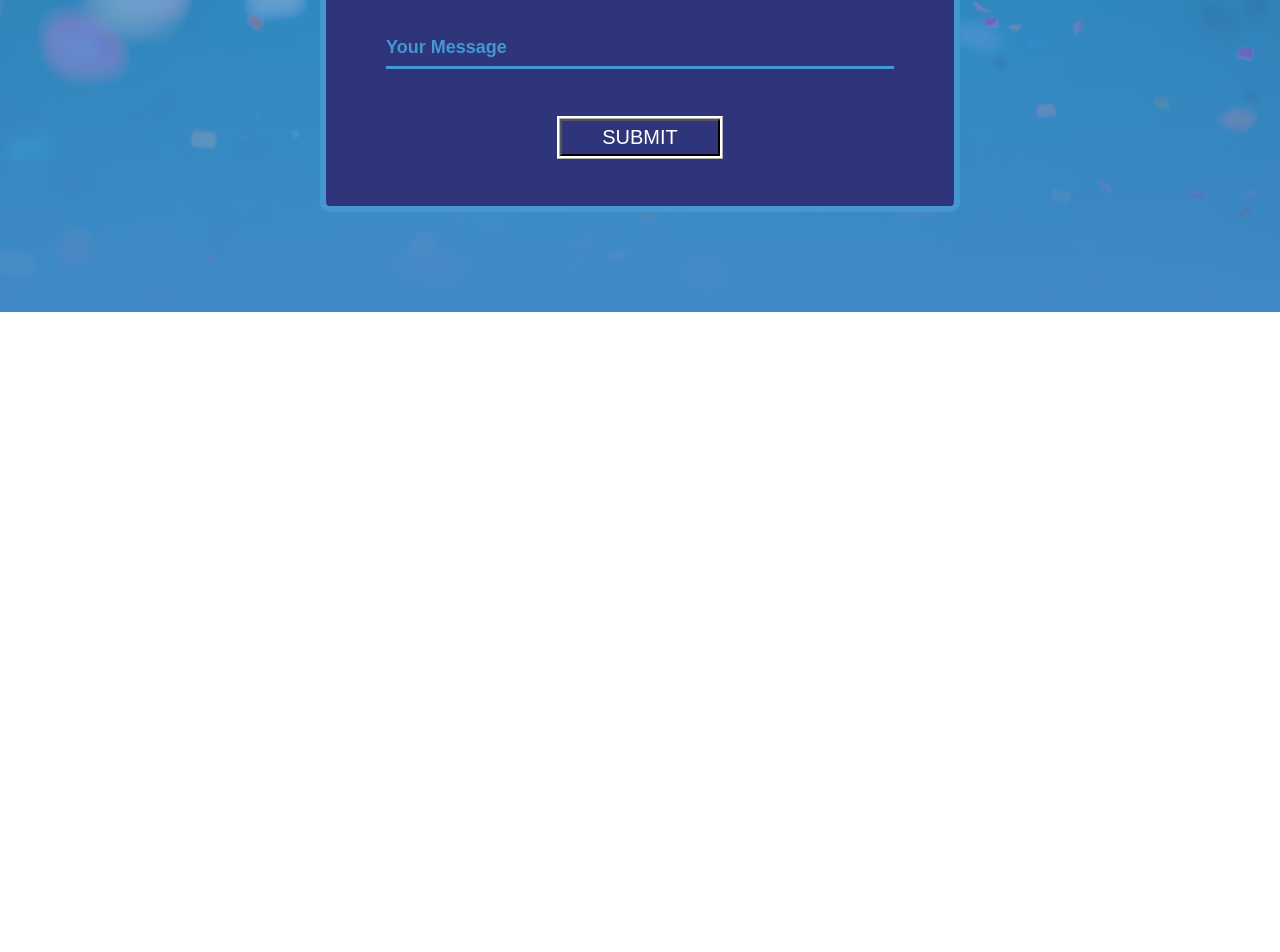
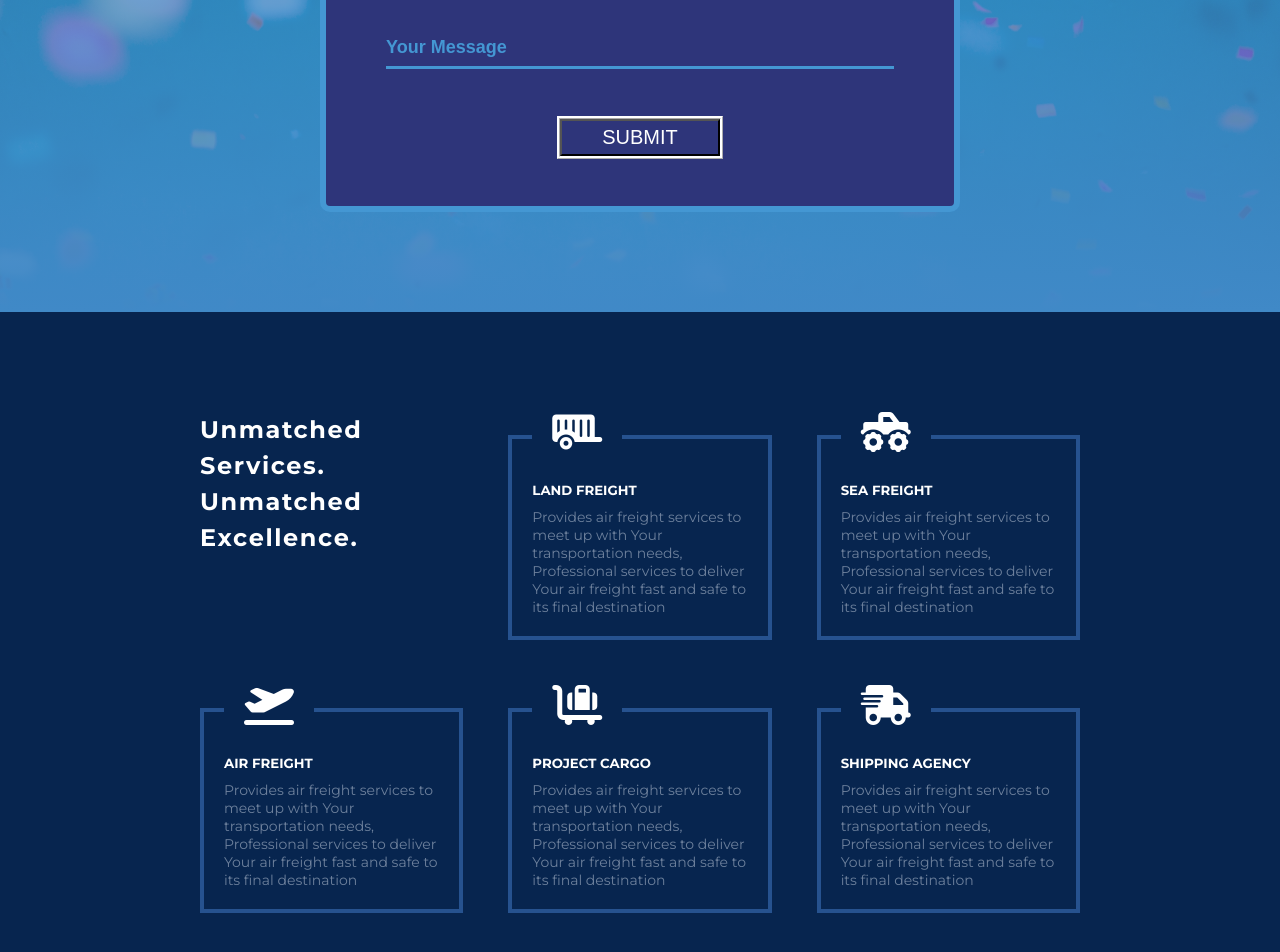
Before and after one commit to saidur413/responsive-website, a plain HTML site: page index.html in a window 1280 px wide. Shown: the part 4126-5078 px from the top of the page. Before the commit the page ends 4438 px from the top, so only its background shows below. Drawn offline with Linux system fonts and the light colour scheme.

Commit message:
sixth/match section added

```diff
--- a/index.html
+++ b/index.html
@@ -162,6 +162,46 @@
             </form>
         </section>
 
+        <!-- Sixth/Match Section Start -->
+        <section class="sixth-section">
+            <div class="match-items-parent">
+                <div class="single-unmatch-item">
+                    <h2>Unmatched <br> Services. <br> Unmatched <br> Excellence.</h2>
+                </div>
+
+                <fieldset class="single-match-item">
+                    <legend><i class="fas fa-trailer"></i></legend>
+                    <h5>Land Freight</h5>
+                    <p> Provides air freight services to meet up with Your transportation needs, Professional services to deliver Your air freight fast and safe to its final destination </p>
+                </fieldset>
+
+                <fieldset class="single-match-item">
+                    <legend><i class="fas fa-truck-monster"></i></legend>
+                    <h5>Sea Freight</h5>
+                    <p> Provides air freight services to meet up with Your transportation needs, Professional services to deliver Your air freight fast and safe to its final destination </p>
+                </fieldset>
+
+                <fieldset class="single-match-item">
+                    <legend><i class="fas fa-plane-departure"></i></legend>
+                    <h5>Air Freight</h5>
+                    <p> Provides air freight services to meet up with Your transportation needs, Professional services to deliver Your air freight fast and safe to its final destination </p>
+                </fieldset>
+
+                <fieldset class="single-match-item">
+                    <legend><i class="fas fa-luggage-cart"></i></legend>
+                    <h5>Project Cargo</h5>
+                    <p> Provides air freight services to meet up with Your transportation needs, Professional services to deliver Your air freight fast and safe to its final destination </p>
+                </fieldset>
+
+                <fieldset class="single-match-item">
+                    <legend><i class="fas fa-shipping-fast"></i></legend>
+                    <h5>Shipping Agency</h5>
+                    <p> Provides air freight services to meet up with Your transportation needs, Professional services to deliver Your air freight fast and safe to its final destination </p>
+                </fieldset>
+
+            </div>
+        </section>
+
     </main>
 
 </body>
--- a/style.css
+++ b/style.css
@@ -344,6 +344,41 @@ form p {
     background-color: #16213E;
 }
 
+/* Sixth/Match Section Start */
+.sixth-section {
+    padding: 100px 0;
+    background-color: #07254F;
+    color: white;
+}
+.match-items-parent {
+    display: grid;
+    grid-template-columns: repeat(3, 1fr);
+    grid-gap: 45px;
+    margin: 0 200px;
+}
+.single-match-item {
+    padding: 20px;
+    border: 4px solid #26528F;
+}
+.single-unmatch-item {
+    line-height: 1.5;
+    letter-spacing: 0.1em;
+}
+.single-match-item i {
+    font-size: 40px;
+    padding: 0 20px 10px 20px;
+}
+.single-match-item h5 {
+    margin-bottom: 10px;
+    text-transform: uppercase;
+}
+.single-match-item p{
+    color: #6D809C;
+    font-size: 14px;
+
+}
+/* Sixth/Match Section End */
+
 
 
 
@@ -402,13 +437,22 @@ form p {
    }
    /* Fourth/Advice Section End */
 
-
    /* Fifth/Form Code Start */
    form {
     max-width: 90%;
     padding: 20px 30px;
    }
    /* Fifth/Form Code End */
+
+   /* Sixth/Match Section Start */
+   .match-items-parent {
+    display: block;
+    margin: 0 30px;
+   }
+   .single-match-item {
+    margin: 25px 0;
+   }
+   /* Sixth/Match Section End */
 
 
 }
@@ -468,4 +512,16 @@ form p {
    }
    /* Fifth/Form Code End */
 
+   /* Sixth/Match Section Start */
+   .match-items-parent {
+    display: grid;
+    grid-template-columns: repeat(2, 1fr);
+    grid-gap: 35px;
+    margin: 0 70px;
+   }
+   .single-match-item {
+    margin: 25px 0;
+   }
+   /* Sixth/Match Section End */
+
 }
```
